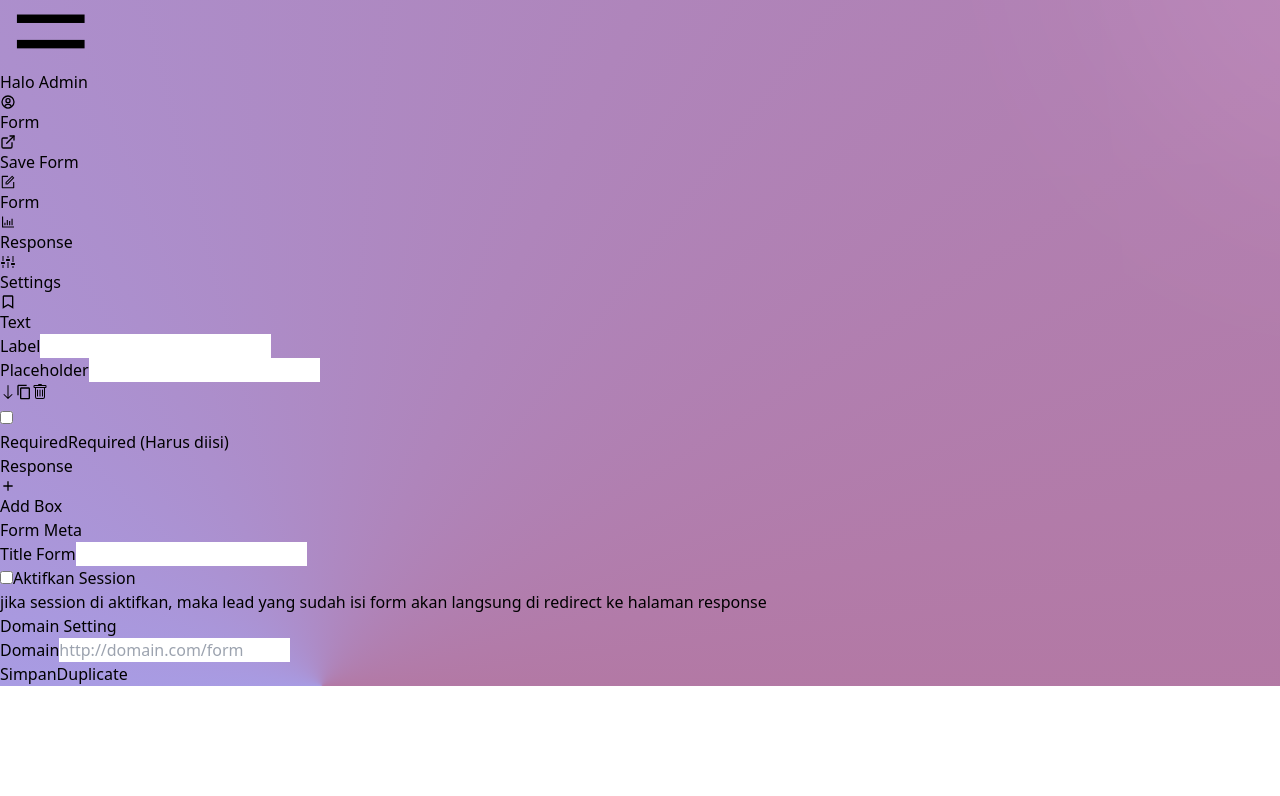
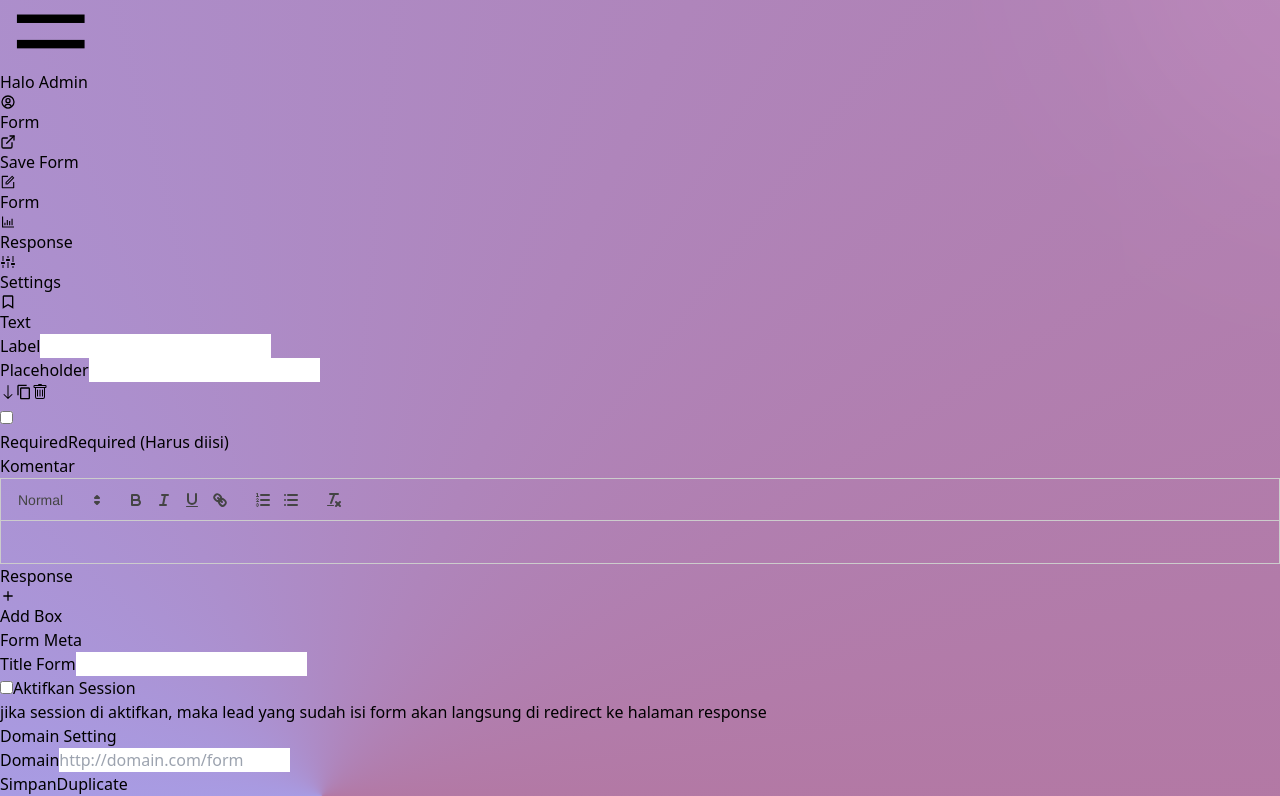
Before and after one commit to husenEF/mosaic, a React (Vite) app: page /form/edit/1 in a window 1280 px wide. Shown: the part 692-1488 px from the top of the page. Before the commit the page ends 1378 px from the top, so only its background shows below. Built offline with nearby package versions, Linux system fonts and the light colour scheme.

Commit message:
add wyswyg component

```diff
--- a/package.json
+++ b/package.json
@@ -19,6 +19,7 @@
     "react-flatpickr": "^3.10.13",
     "react-icons": "^4.7.1",
     "react-qr-code": "^2.0.11",
+    "react-quill": "^2.0.0",
     "react-router-dom": "^6.6.2",
     "react-transition-group": "^4.4.5"
   },
--- /dev/null
+++ b/src/components/input/Wyswyg.jsx
@@ -0,0 +1,10 @@
+import React, { useState } from 'react';
+import ReactQuill from 'react-quill';
+import 'react-quill/dist/quill.snow.css';
+
+function WyswygComponent({ value, onChange, ...rest }) {
+  return (
+    <ReactQuill theme="snow" value={value} onChange={onChange} {...rest} />
+  );
+}
+export default WyswygComponent;
--- a/src/pages/Form/FormEdit.jsx
+++ b/src/pages/Form/FormEdit.jsx
@@ -9,6 +9,7 @@ import { MdOutlineContentCopy } from 'react-icons/md';
 
 import Button from '../../components/button/button';
 import BaseInput from '../../components/input/BaseInput';
+import WyswygComponent from '../../components/input/Wyswyg';
 
 import { DummyFormData } from '../../data/dummyForm';
 import classNames from '../../utils/classnames';
@@ -140,6 +141,13 @@ const FormEdit = () => {
                   </div>
                 </div>
               </div>
+              <div className="col-span-12">
+                <label htmlFor="coment">Komentar</label>
+                {/* <BaseInput placeholder="Enter Text here" id="coment" /> */}
+                <div className="bg-white w-full"  >
+                  <WyswygComponent  className="rounded-full"/>
+                </div>
+              </div>
             </div>
           </Card>
           <Card
```
Also changed, not shown: 1 other file (tests, documents, lock files or other folders).
